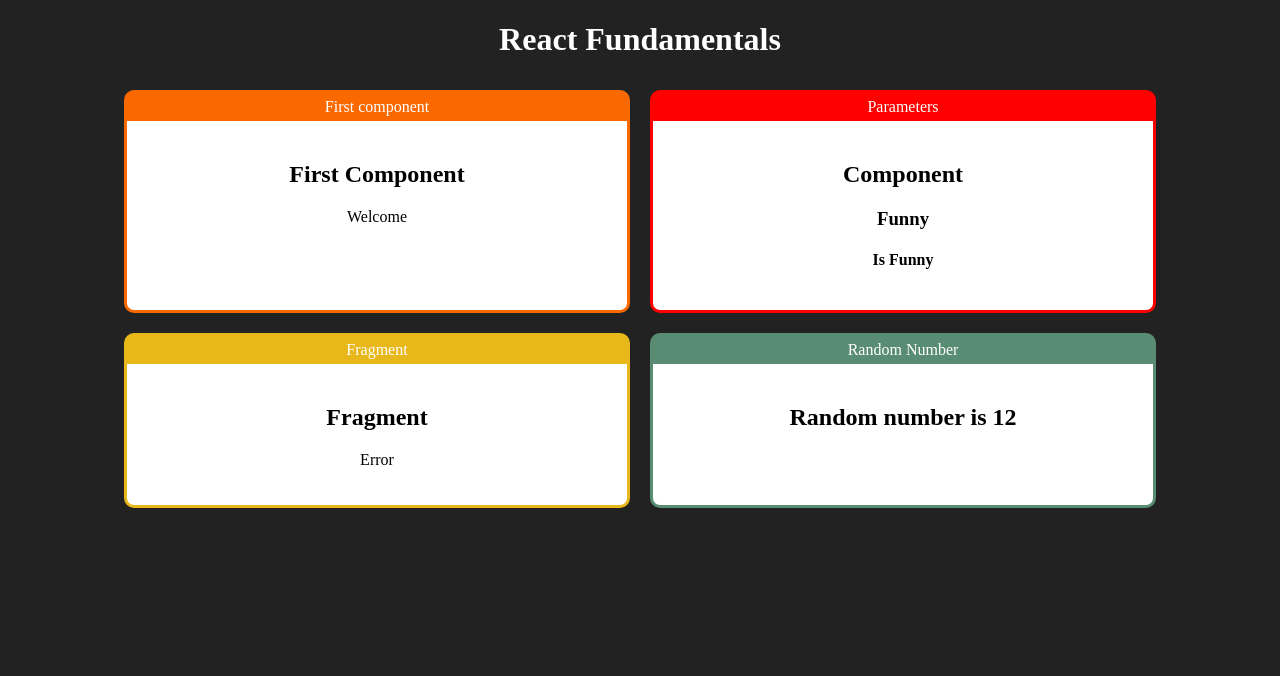
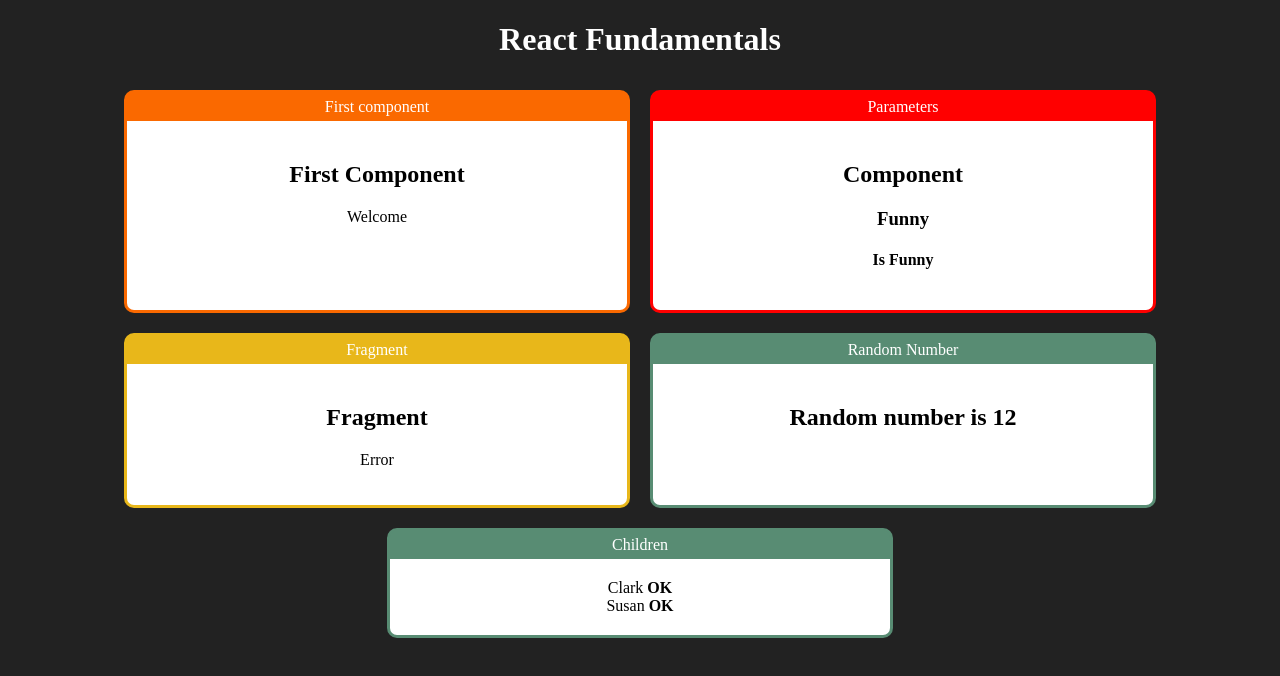
Before and after one commit to rafaelsantos/reactjs-course, a React (Create React App) app in the folder react-fundamentals/: page / in a window 1280 px wide. Shown: the top 676 px of the page. Built offline with nearby package versions, Linux system fonts and the light colour scheme.

Commit message:
Using spread to pass props from root to child

```diff
--- a/react-fundamentals/src/App.jsx
+++ b/react-fundamentals/src/App.jsx
@@ -4,6 +4,7 @@
 import Parameter from './components/basics/Parameter'
 import Fragment from './components/basics/Fragment'
 import Random from './components/basics/Random'
+import Root from './components/basics/Root'
 
 import Card from './components/layout/Card'
 
@@ -37,6 +38,10 @@
                 <Card title="Random Number" color="#588C73">
                     <Random min={2} max={35} />
                 </Card>
+
+                <Card title="Children" color="#588C73">
+                    <Root status="OK" />
+                </Card>
             </div>
         </div>
     )
--- /dev/null
+++ b/react-fundamentals/src/components/basics/Child.jsx
@@ -0,0 +1,10 @@
+import React from 'react'
+
+export default (props) => {
+    return (
+        <div>
+            { props.name }
+            <strong> { props.status }</strong>
+        </div>
+    )
+}
--- /dev/null
+++ b/react-fundamentals/src/components/basics/Root.jsx
@@ -0,0 +1,11 @@
+import React from 'react'
+import Child from './Child'
+
+export default (props) => {
+    return (
+        <div>
+            <Child name="Clark" status={props.status} />
+            <Child name="Susan" {...props} />
+        </div>
+    )
+}
```
